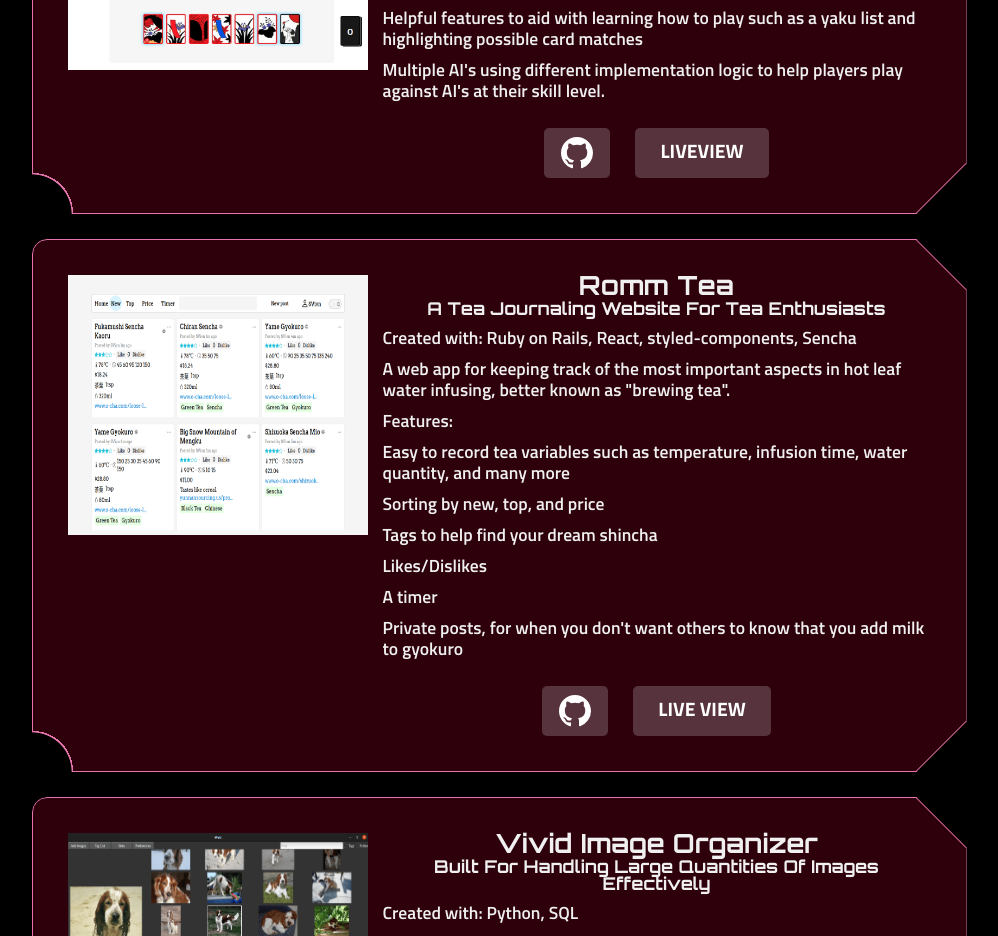
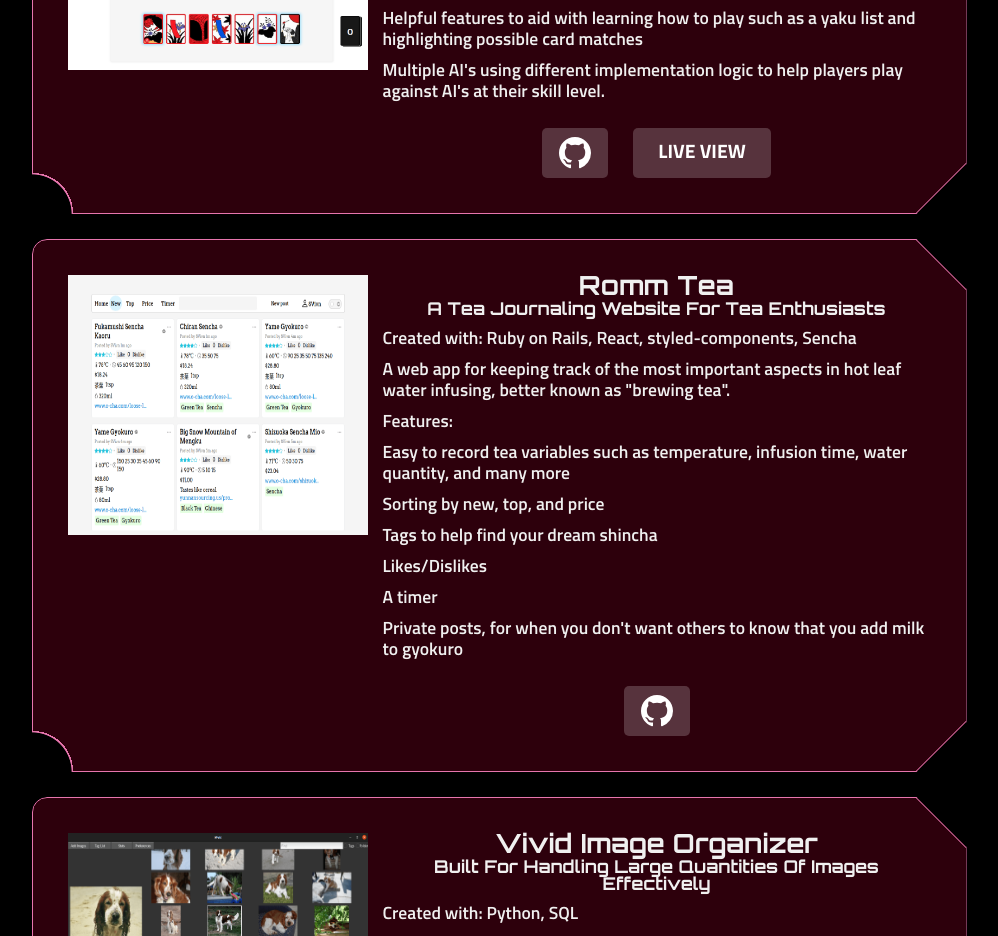
Before and after one commit to SoniaVivi/sci-port, a Next.js app: page / in a window 1280 px wide. Shown: the part 980-1916 px from the top of the page, without its empty margins (141-1139 px from the left). Built offline with nearby package versions, Linux system fonts and the light colour scheme.

Commit message:
FeaturedShowcase: modify proect links

```diff
--- a/components/home/FeaturedShowcase.tsx
+++ b/components/home/FeaturedShowcase.tsx
@@ -88,7 +88,7 @@ const FeaturedShowcase = () => {
         alt="Screenshot of Koi Koi, a recreation of the tradional japanese card game"
         links={{
           github: "https://github.com/SoniaVivi/koi-koi",
-          liveview: "https://koikoisvivn.onrender.com/",
+          liveView: "https://koikoisvivn.onrender.com/",
         }}
       >
         <KoiKoiText />
@@ -98,7 +98,6 @@ const FeaturedShowcase = () => {
         alt="Screenshot of Romm Tea, a webapp to keep track of tea infusions"
         links={{
           github: "https://github.com/SoniaVivi/romm-tea",
-          liveView: "https://rommtea.onrender.com/",
         }}
       >
         <RommTeaText />
```
